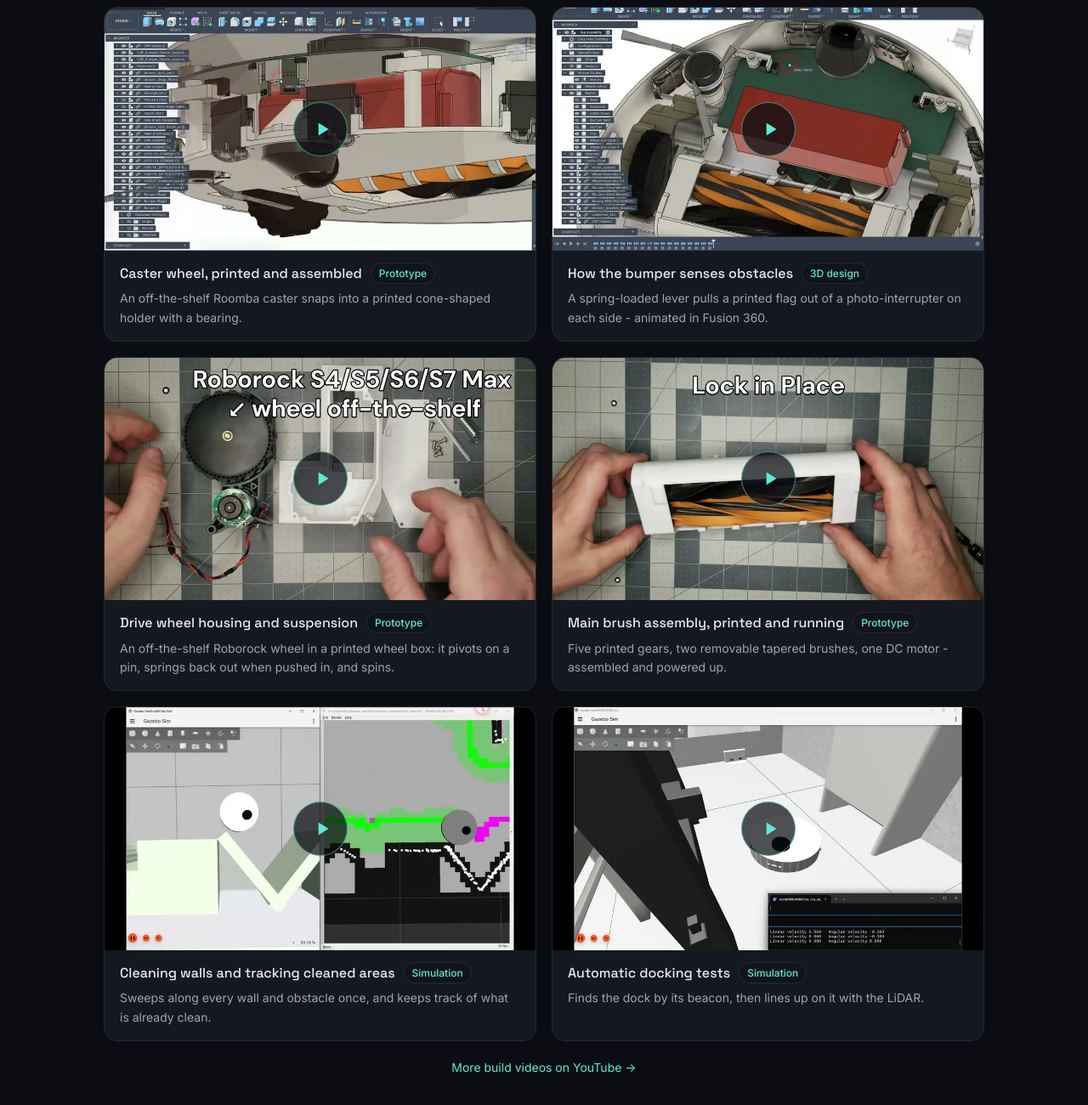
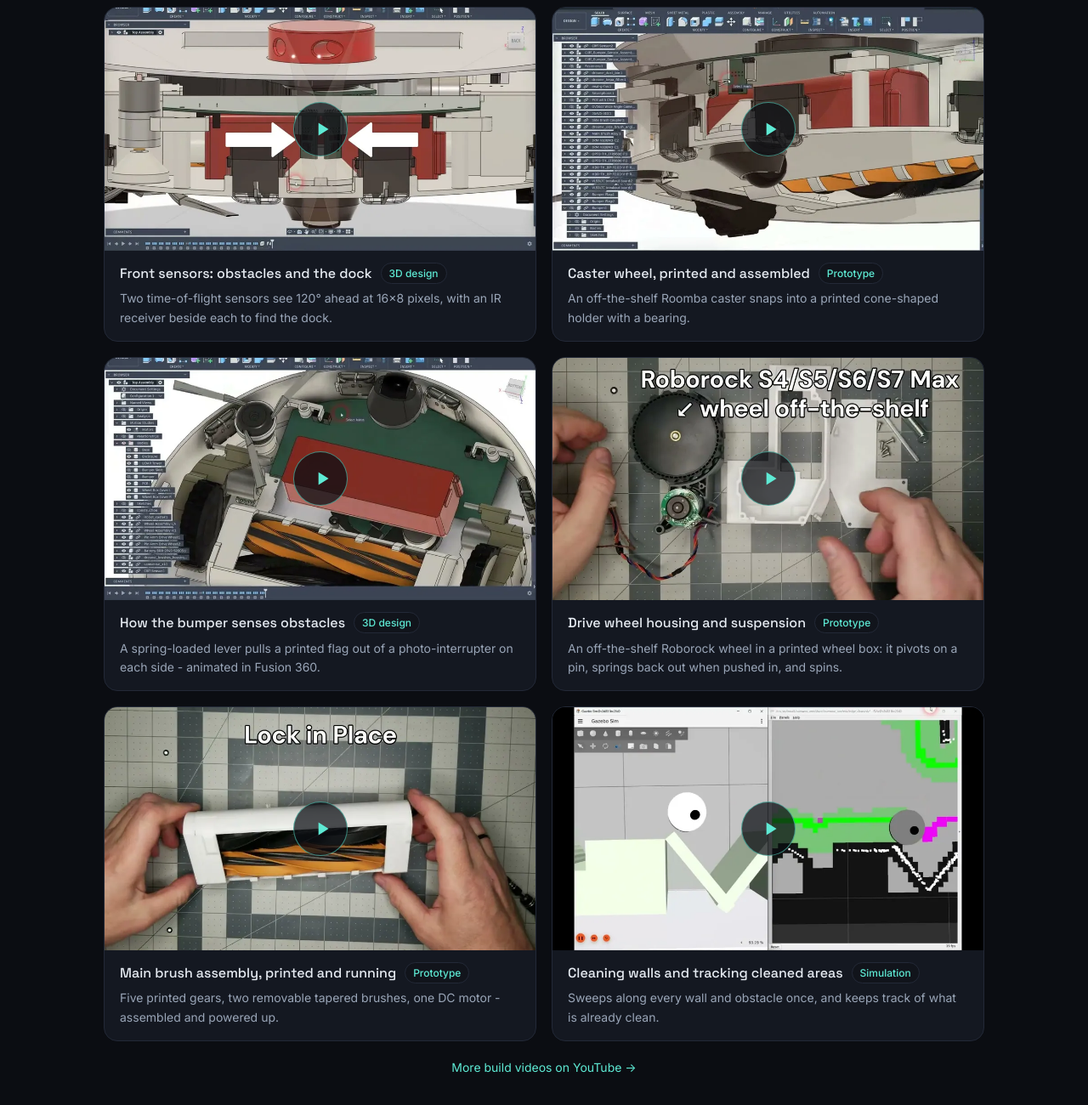
Before and after one commit to oomwoo/oomwoo.github.io, a plain HTML site: page index.html in a window 1280 px wide. Shown: the part 960-2260 px from the top of the page at 85% size. Drawn offline with Linux system fonts and the light colour scheme.

Commit message:
Landing: front sensors animation leads the showcase; docking sim clip retired
Co-Authored-By: Claude Opus 5.5 <noreply@anthropic.com>

```diff
--- a/index.html
+++ b/index.html
@@ -306,6 +306,16 @@
     </div>
     <div class="vids">
       <figure class="vid">
+        <a class="vid-frame" href="https://youtu.be/QFxt5DO4xKo" data-yt="QFxt5DO4xKo" aria-label="Play video: Front sensors: obstacles and the dock">
+          <img src="assets/video/QFxt5DO4xKo.webp" width="960" height="540" loading="lazy" alt="">
+          <span class="vid-play"><svg viewBox="0 0 24 24" aria-hidden="true"><path d="M8 5v14l11-7z"/></svg></span>
+        </a>
+        <figcaption>
+          <div class="vid-title">Front sensors: obstacles and the dock <span class="vid-tag">3D design</span></div>
+          <p>Two time-of-flight sensors see 120° ahead at 16x8 pixels, with an IR receiver beside each to find the dock.</p>
+        </figcaption>
+      </figure>
+      <figure class="vid">
         <a class="vid-frame" href="https://youtu.be/-mgUrOmIkOU" data-yt="-mgUrOmIkOU" aria-label="Play video: Caster wheel, printed and assembled">
           <img src="assets/video/-mgUrOmIkOU.webp" width="960" height="540" loading="lazy" alt="">
           <span class="vid-play"><svg viewBox="0 0 24 24" aria-hidden="true"><path d="M8 5v14l11-7z"/></svg></span>
@@ -353,16 +363,6 @@
         <figcaption>
           <div class="vid-title">Cleaning walls and tracking cleaned areas <span class="vid-tag">Simulation</span></div>
           <p>Sweeps along every wall and obstacle once, and keeps track of what is already clean.</p>
-        </figcaption>
-      </figure>
-      <figure class="vid">
-        <a class="vid-frame" href="https://youtu.be/CY2X2mhrebw" data-yt="CY2X2mhrebw" aria-label="Play video: Automatic docking tests">
-          <img src="assets/video/CY2X2mhrebw.webp" width="960" height="540" loading="lazy" alt="">
-          <span class="vid-play"><svg viewBox="0 0 24 24" aria-hidden="true"><path d="M8 5v14l11-7z"/></svg></span>
-        </a>
-        <figcaption>
-          <div class="vid-title">Automatic docking tests <span class="vid-tag">Simulation</span></div>
-          <p>Finds the dock by its beacon, then lines up on it with the LiDAR.</p>
         </figcaption>
       </figure>
     </div>
```
Also changed, not shown: assets/video/CY2X2mhrebw.webp (deleted), assets/video/QFxt5DO4xKo.webp (added).
